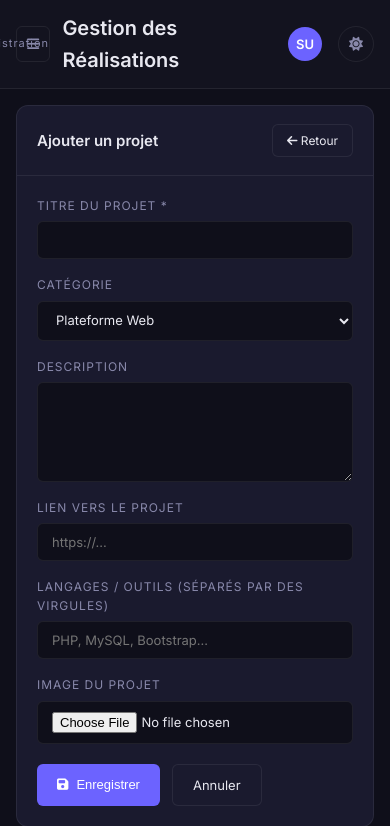
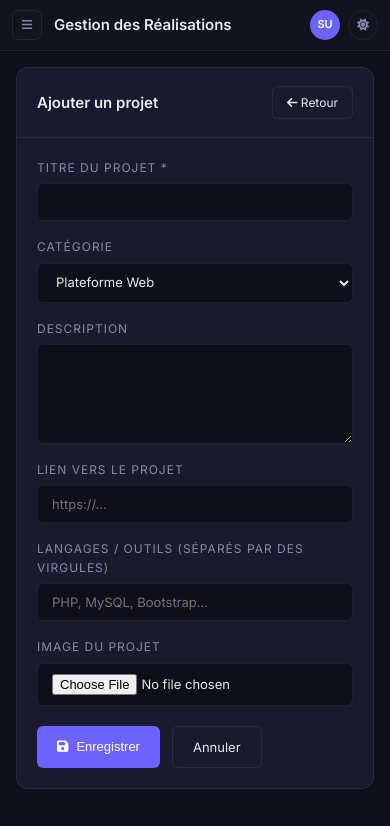
Before and after one commit to Fochiv/LionTech, a PHP site: page /LionTechV2/admin/projects.php?action=add in a window 390 px wide. Shown: the top 826 px of the page. Run offline with PHP 8.4, Linux system fonts and the light colour scheme; the visitor is signed in with stand-in values (Sample User, id 1); data comes from the database, SQL or seed files in the repository; data that the repository does not hold is empty; some libraries are stand-ins or nearby versions.

Commit message:
Improve project image display and mobile responsiveness for admin interface
Fixes broken image display by removing file_exists check and adjusting CSS for better mobile layout in the admin panel.

Replit-Commit-Author: Agent
Replit-Commit-Session-Id: 3526121f-e0aa-40db-865b-0e81c9606eea
Replit-Commit-Checkpoint-Type: full_checkpoint
Replit-Commit-Event-Id: ace55e56-ab82-43c9-91b9-5309a17ec5bb
Replit-Commit-Screenshot-Url: https://storage.googleapis.com/screenshot-production-us-central1/8d80162d-a2bd-4a9f-af52-aca0c611ddbf/3526121f-e0aa-40db-865b-0e81c9606eea/w84dwCy
Replit-Helium-Checkpoint-Created: true

```diff
--- a/admin/admin.css
+++ b/admin/admin.css
@@ -64,32 +64,44 @@ a { text-decoration: none; color: inherit; }
 }
 
 .sidebar-logo {
-  padding: 24px 20px;
+  padding: 20px 16px;
   border-bottom: 1px solid var(--border);
   display: flex;
   align-items: center;
-  gap: 12px;
+  gap: 10px;
+  overflow: hidden;
 }
 
 .sidebar-logo-img {
-  width: 40px; height: 40px;
+  width: 38px; height: 38px;
   border-radius: 50%;
   object-fit: cover;
   flex-shrink: 0;
 }
 
+.sidebar-logo-text {
+  min-width: 0;
+  overflow: hidden;
+}
+
 .sidebar-logo .logo-name {
-  font-size: 20px;
+  font-size: 17px;
   font-weight: 700;
   color: var(--gold);
   letter-spacing: 2px;
   font-family: 'Cormorant Garamond', serif;
+  white-space: nowrap;
+  overflow: hidden;
+  text-overflow: ellipsis;
 }
 
 .sidebar-logo .logo-sub {
-  font-size: 11px;
+  font-size: 10px;
   color: var(--muted);
-  letter-spacing: 1px;
+  letter-spacing: 0.5px;
+  white-space: nowrap;
+  overflow: hidden;
+  text-overflow: ellipsis;
 }
 
 .admin-info-box {
@@ -686,5 +698,14 @@ a { text-decoration: none; color: inherit; }
 @media (max-width: 600px) {
   .stats-grid { grid-template-columns: 1fr; }
   .page-content { padding: 16px; }
-  .topbar { padding: 12px 16px; }
+  .topbar { padding: 10px 12px; gap: 8px; }
+  .topbar-left h1 { font-size: 15px; }
+  .status-badge { display: none; }
+  .topbar-right { gap: 8px; }
+  .admin-name { display: none; }
+  .topbar-admin { gap: 6px; }
+  .notif-btn { width: 30px; height: 30px; font-size: 12px; }
+  .admin-avatar { width: 30px; height: 30px; font-size: 11px; }
+  .theme-toggle-btn { width: 30px; height: 30px; font-size: 12px; }
+  .sidebar-logo .logo-sub { display: none; }
 }
--- a/admin/includes/sidebar.php
+++ b/admin/includes/sidebar.php
@@ -14,8 +14,10 @@ $bp = BASE_PATH;
 <aside class="sidebar" id="sidebar">
   <div class="sidebar-logo">
     <img src="<?= $bp ?>/liontech-logo.jpg" alt="LIONTECH Logo" class="sidebar-logo-img">
-    <div class="logo-name">LIONTECH</div>
-    <div class="logo-sub">Administration</div>
+    <div class="sidebar-logo-text">
+      <div class="logo-name">LIONTECH</div>
+      <div class="logo-sub">Administration</div>
+    </div>
   </div>
 
   <div class="admin-info-box">
--- a/admin/projects.php
+++ b/admin/projects.php
@@ -182,7 +182,7 @@ $initials = strtoupper(substr($currentAdmin['username'] ?? 'A', 0, 1));
                   <?php foreach ($projects as $p): ?>
                     <tr>
                       <td>
-                        <?php if ($p['image'] && file_exists(__DIR__ . '/../uploads/projects/' . $p['image'])): ?>
+                        <?php if (!empty($p['image'])): ?>
                           <img src="<?= BASE_PATH ?>/uploads/projects/<?= htmlspecialchars($p['image']) ?>" class="table-avatar" style="border-radius:6px;width:48px;height:36px;object-fit:cover;">
                         <?php else: ?>
                           <div style="width:48px;height:36px;background:var(--bg);border:1px solid var(--border);border-radius:6px;display:grid;place-items:center;color:var(--muted);font-size:12px;"><i class="fas fa-image"></i></div>
--- a/index.php
+++ b/index.php
@@ -187,7 +187,7 @@ function getSetting(string $key, string $default = ''): string {
           <div class="project-card reveal" data-category="<?= htmlspecialchars($project['category']) ?>">
             <div class="project-label"><?= htmlspecialchars($project['category']) ?></div>
             <div class="project-thumb">
-              <?php if (!empty($project['image']) && file_exists(__DIR__ . '/uploads/projects/' . $project['image'])): ?>
+              <?php if (!empty($project['image'])): ?>
                 <img src="<?= BASE_PATH ?>/uploads/projects/<?= htmlspecialchars($project['image']) ?>" alt="<?= htmlspecialchars($project['title']) ?>">
               <?php else: ?>
                 <div class="project-placeholder"><i class="fas fa-laptop-code"></i></div>
```
Also changed, not shown: attached_assets/admin_1775986582540.jpg (added), attached_assets/insertion_projet_1775986582542.jpg (added), uploads/projects/.htaccess (added), 1 other file.
